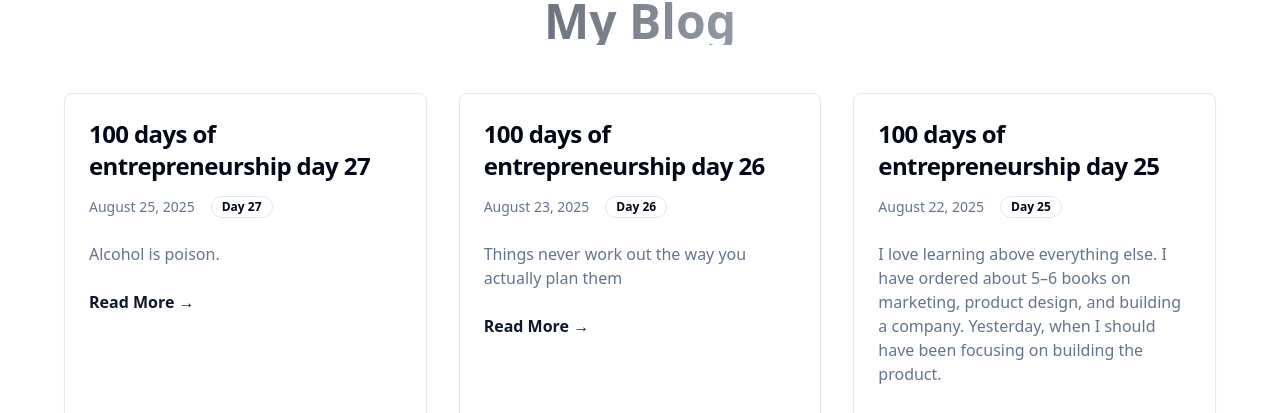
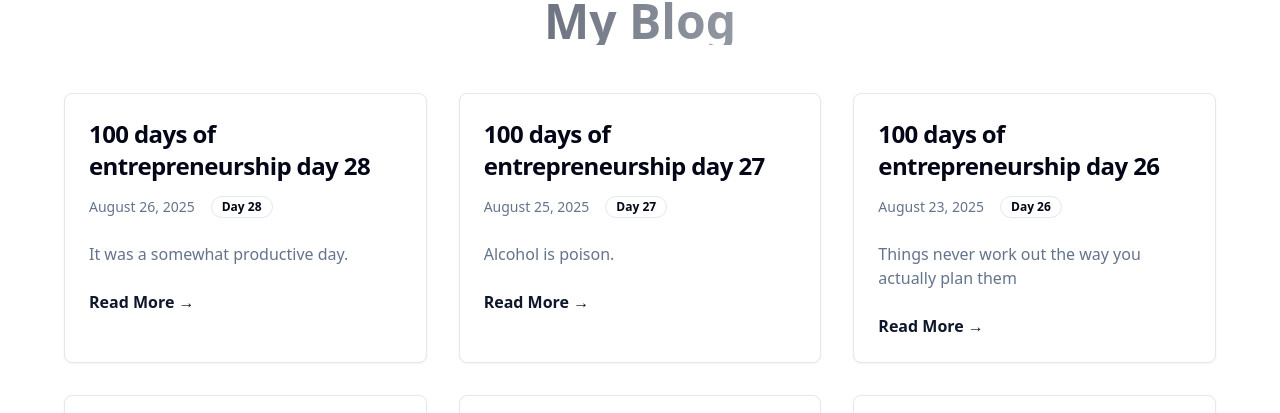
Before and after one commit to hritik1999/portfolio, a Vue app in the folder frontend/: page /blog in a window 1280 px wide. Shown: the part 139-552 px from the top of the page. Built offline with nearby package versions, Linux system fonts and the light colour scheme.

Commit message:
add new blog

```diff
--- a/frontend/src/views/Blog.vue
+++ b/frontend/src/views/Blog.vue
@@ -875,6 +875,24 @@ export default {
   <p>Today felt wasted, but I’m going to work hard tomorrow. I’ve also realized something: the reason I’ve been having trouble sleeping is because I overthink what I want to do and what I could do with my products. I think I do this because I’m not working as much as I should during the day. I procrastinate a lot, and then I overthink at night to make myself feel like I’m working. So tomorrow, I’m going to try working harder and see if this theory is right.</p>
 </body>
           `
+        },
+        {
+          id:23,
+          title:'100 days of entrepreneurship day 28',
+          slug:'100-days-of-entrepreneurship-day-28',
+          day:'28',
+          date:'August 26, 2025',
+          snippet:"It was a somewhat productive day.",
+          content:`
+          <p>Hello readers, </p>
+           <p>It was a somewhat productive day. I finally got the second-to-last piece to work, and now I can move on to the final part—making the report and the vibe card. I’m really excited to see it come together, but also a bit scared that it might not work and the results could just turn out to be random hallucinations.</p>
+
+    <p>On Twitter, I’ve crossed 20 followers just by posting every day, which is nice. On Reddit, I’m engaging more and starting to get somewhat known in the community. I just hope that when I begin marketing there, I don’t get banned.</p>
+
+    <p>I’ve still been procrastinating a lot, and most of my mornings are wasted by lazing around. My nights often go into meeting friends and talking with my girlfriend. I think the only way to be more productive is to optimize my mornings for work. I don’t want to stop meeting friends or talking to my girlfriend, since I see that as an important part of life.</p>
+
+    <p>This Sunday I have exams, so I need to start preparing for them too. That means product progress will slow down a little, but I still think I’ll be able to launch by the end of the first week of September.</p>
+          `
         }
         // Future blog posts will be added here with their own unique slug
       ]
```
